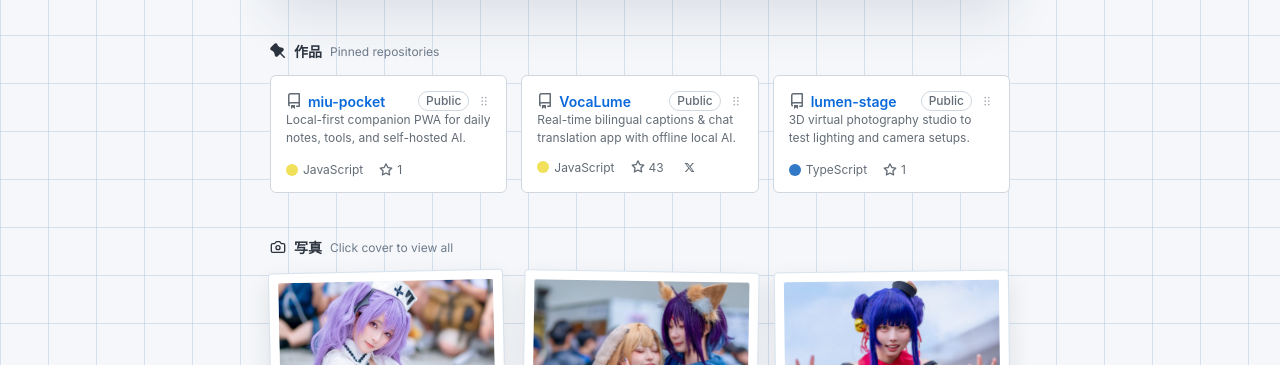
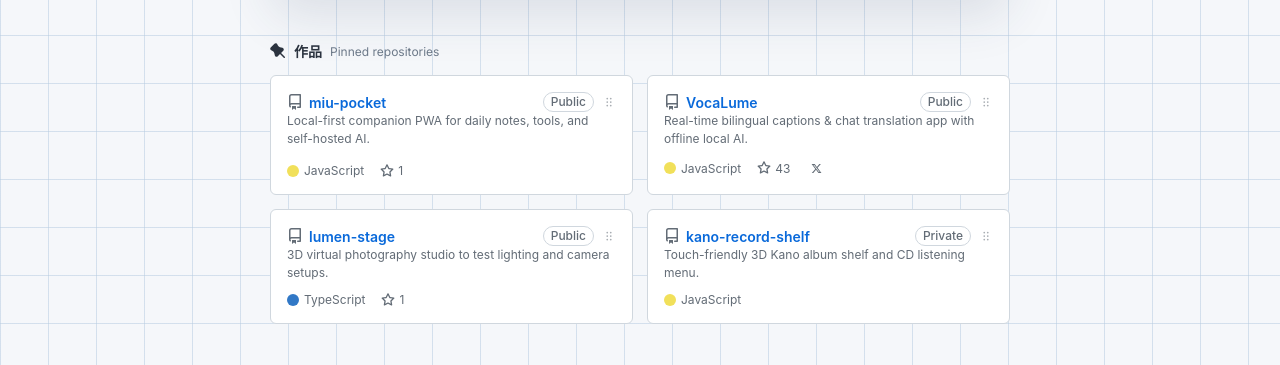
Before and after one commit to clark970417-eng/blog, an Astro site: page / in a window 1280 px wide. Shown: the part 397-762 px from the top of the page. Built offline with nearby package versions, Linux system fonts and the light colour scheme; Astro itself is replaced by a stand-in of ours; a web font is replaced by a local one.

Commit message:
Add kano-record-shelf to pinned works (2x2 grid)

```diff
--- a/src/pages/index.astro
+++ b/src/pages/index.astro
@@ -39,6 +39,15 @@ const works = [
     stars: 1,
     description: '3D virtual photography studio to test lighting and camera setups.',
     url: 'https://github.com/clark970417-eng/lumen-stage',
+  },
+  {
+    title: 'kano-record-shelf',
+    lang: 'JavaScript',
+    langColor: '#f1e05a',
+    stars: 0,
+    isPrivate: true,
+    description: 'Touch-friendly 3D Kano album shelf and CD listening menu.',
+    url: 'https://github.com/clark970417-eng/kano-record-shelf',
   },
 ];
 
@@ -204,7 +213,7 @@ const links = [
                 <div class="gh-pin-head">
                   <svg class="gh-repo-icon" width="16" height="16" viewBox="0 0 16 16" fill="currentColor"><path d="M2 2.5A2.5 2.5 0 0 1 4.5 0h8.75a.75.75 0 0 1 .75.75v12.5a.75.75 0 0 1-.75.75h-2.5a.75.75 0 0 1 0-1.5h1.75v-2h-8a1 1 0 0 0-.714 1.7.75.75 0 1 1-1.072 1.05A2.495 2.495 0 0 1 2 11.5Zm10.5-1h-8a1 1 0 0 0-1 1v6.708A2.486 2.486 0 0 1 4.5 9h8ZM5 12.25a.25.25 0 0 1 .25-.25h3.5a.25.25 0 0 1 .25.25v3.25a.25.25 0 0 1-.4.2l-1.45-1.087a.249.249 0 0 0-.3 0L5.4 15.7a.25.25 0 0 1-.4-.2Z"/></svg>
                   <strong><a href={work.url} class="gh-pin-title" target="_blank" rel="noreferrer">{work.title}</a></strong>
-                  <span class="gh-public-badge">Public</span>
+                  <span class="gh-public-badge">{work.isPrivate ? 'Private' : 'Public'}</span>
                   <span class="gh-grip" title="拖曳調整順序" aria-hidden="true">
                     <svg width="14" height="14" viewBox="0 0 16 16" fill="currentColor"><path d="M10 13a1 1 0 1 1 0-2 1 1 0 0 1 0 2Zm0-4a1 1 0 1 1 0-2 1 1 0 0 1 0 2Zm-4 4a1 1 0 1 1 0-2 1 1 0 0 1 0 2Zm5-9a1 1 0 1 1-2 0 1 1 0 0 1 2 0ZM7 8a1 1 0 1 1-2 0 1 1 0 0 1 2 0ZM6 5a1 1 0 1 1 0-2 1 1 0 0 1 0 2Z"/></svg>
                   </span>
--- a/src/styles/global.css
+++ b/src/styles/global.css
@@ -702,7 +702,7 @@ html.theme-anim .pill-btn {
 /* 2. 作品: Native GitHub Pinned Repositories (No Window Chrome!) */
 .gh-pin-grid {
   display: grid;
-  grid-template-columns: repeat(3, minmax(0, 1fr));
+  grid-template-columns: repeat(2, minmax(0, 1fr));
   gap: 14px;
   font-family: -apple-system, BlinkMacSystemFont, 'Segoe UI', 'Noto Sans', Helvetica, Arial, sans-serif;
 }
@@ -712,7 +712,7 @@ html.theme-anim .pill-btn {
   flex-direction: column;
   justify-content: space-between;
   gap: 10px;
-  padding: 15px;
+  padding: 16px;
   background: var(--gh-bg);
   border: 1px solid var(--gh-border);
   border-radius: 6px;
```
